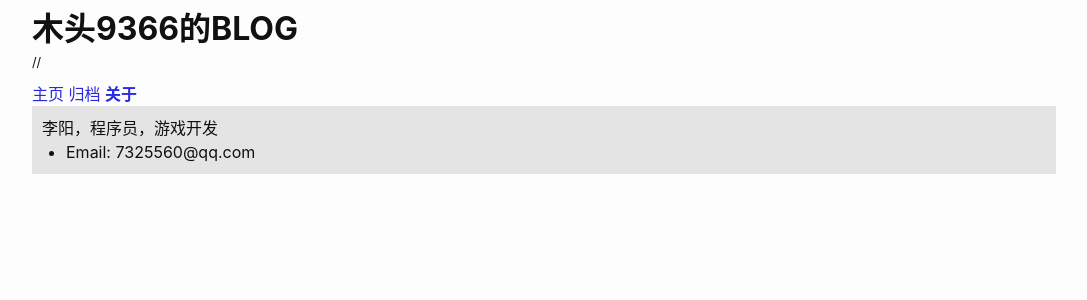
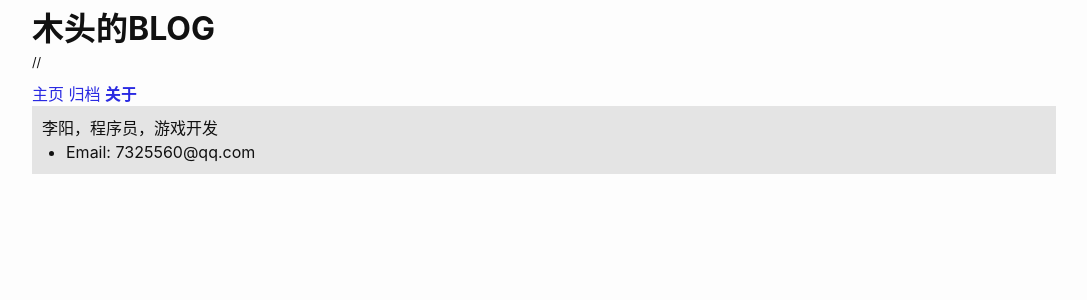
Before and after one commit to wood9366/blog, a Jekyll site: the page built from about.md, in a window 1280 px wide. Shown: the top 300 px of the page, without its empty margins (96-1183 px from the left). Built offline with Jekyll 4.4.1, drawn with Linux system fonts in a browser that asks for light colours.

Commit message:
change blog title.

```diff
--- a/_config.yml
+++ b/_config.yml
@@ -1,5 +1,5 @@
 
-title: 木头9366的BLOG
+title: 木头的BLOG
 email: wood9366@gmail.com
 description: >-
   //
```
